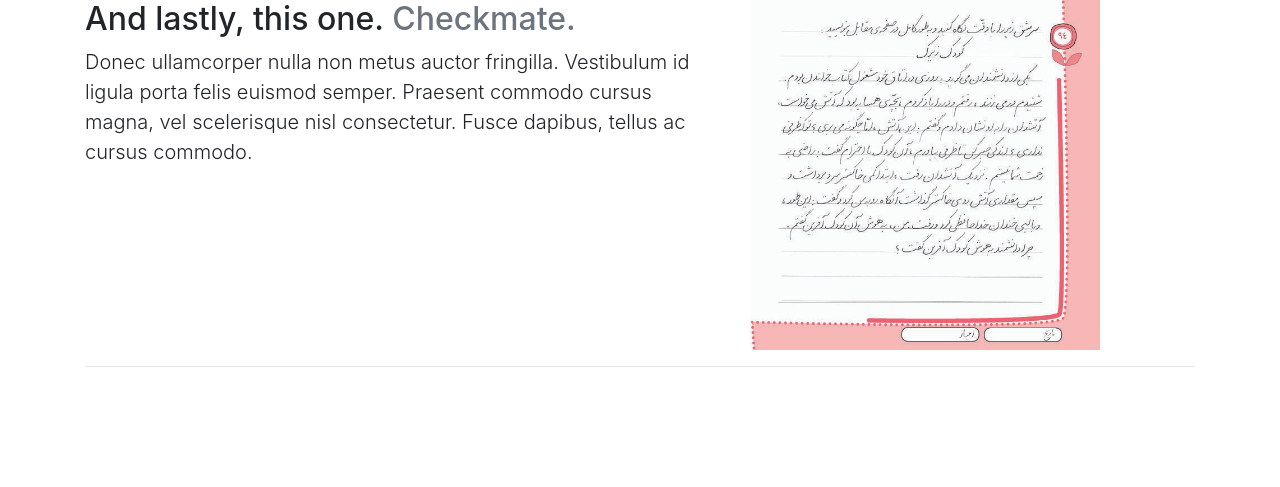
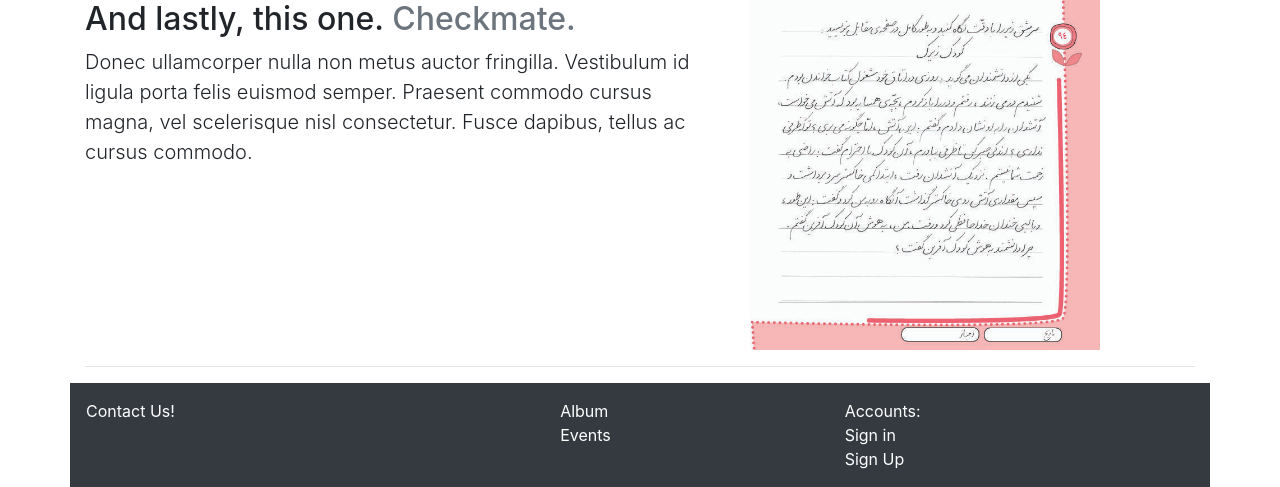
Before and after one commit to mohammadamin16/zibabenevisim, a Django app: template templates/index.html in a window 1280 px wide. Shown: the part 1596-2083 px from the top of the page. Before the commit the page ends 1963 px from the top, so only its background shows below. Run offline with Django 3.2, Linux system fonts and the light colour scheme; the template is opened without the code that fills it, so the values that code supplies are empty; some libraries are stand-ins or nearby versions.

Commit message:
Create simple footer

```diff
--- a/templates/layout.html
+++ b/templates/layout.html
@@ -51,6 +51,31 @@
 {% block content %}
 
 {% endblock %}
+
+
+
+    <footer class="footer">
+      <div class="container bg-dark p-3 text-white">
+        <div class="row">
+            <div class="col-5">
+                Contact Us!
+            </div>
+            <div class="col-3">
+                Album
+                <br>
+                Events
+            </div>
+            <div class="col-3">
+                Accounts:
+                <br>
+                Sign in
+                <br>
+                Sign Up
+            </div>
+        </div>
+      </div>
+    </footer>
+
     <!-- Optional JavaScript -->
     <!-- jQuery first, then Popper.js, then Bootstrap JS -->
     <script src="https://code.jquery.com/jquery-3.3.1.slim.min.js" integrity="sha384-q8i/X+965DzO0rT7abK41JStQIAqVgRVzpbzo5smXKp4YfRvH+8abtTE1Pi6jizo" crossorigin="anonymous"></script>
```
